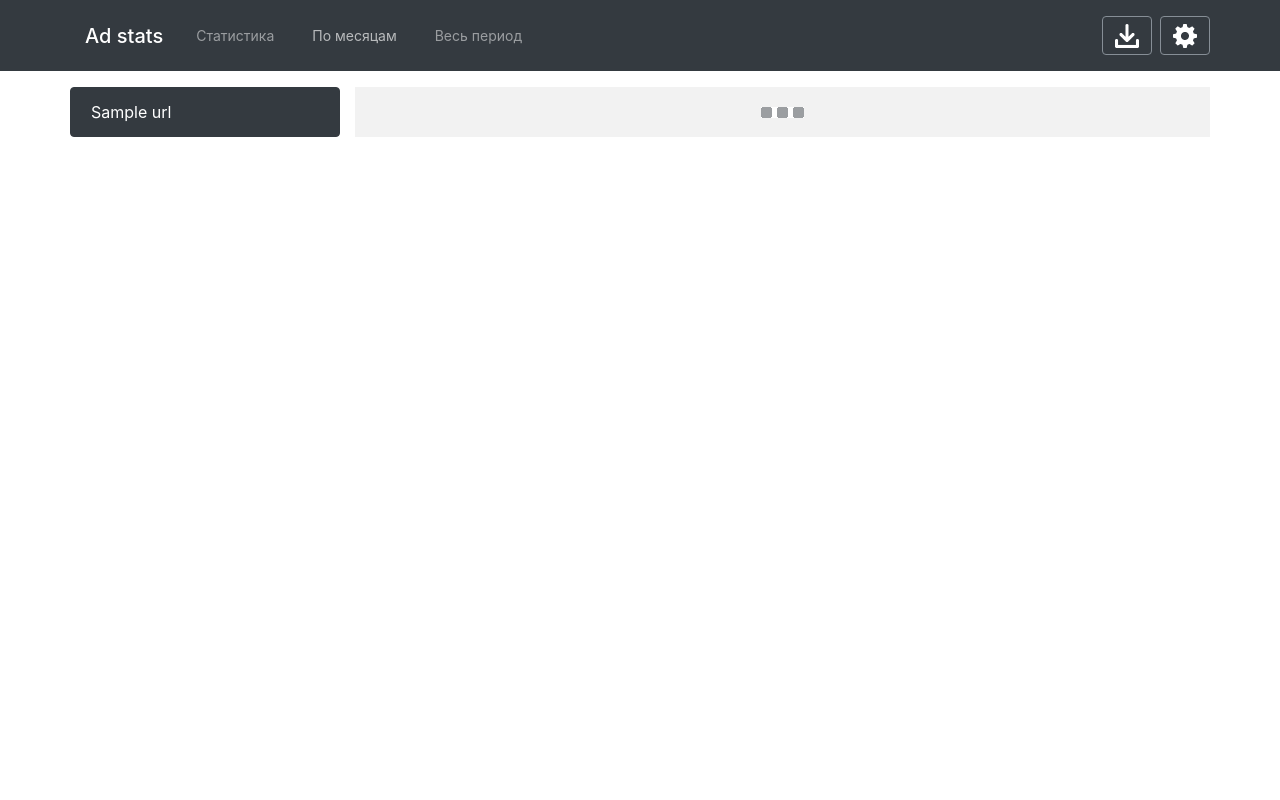
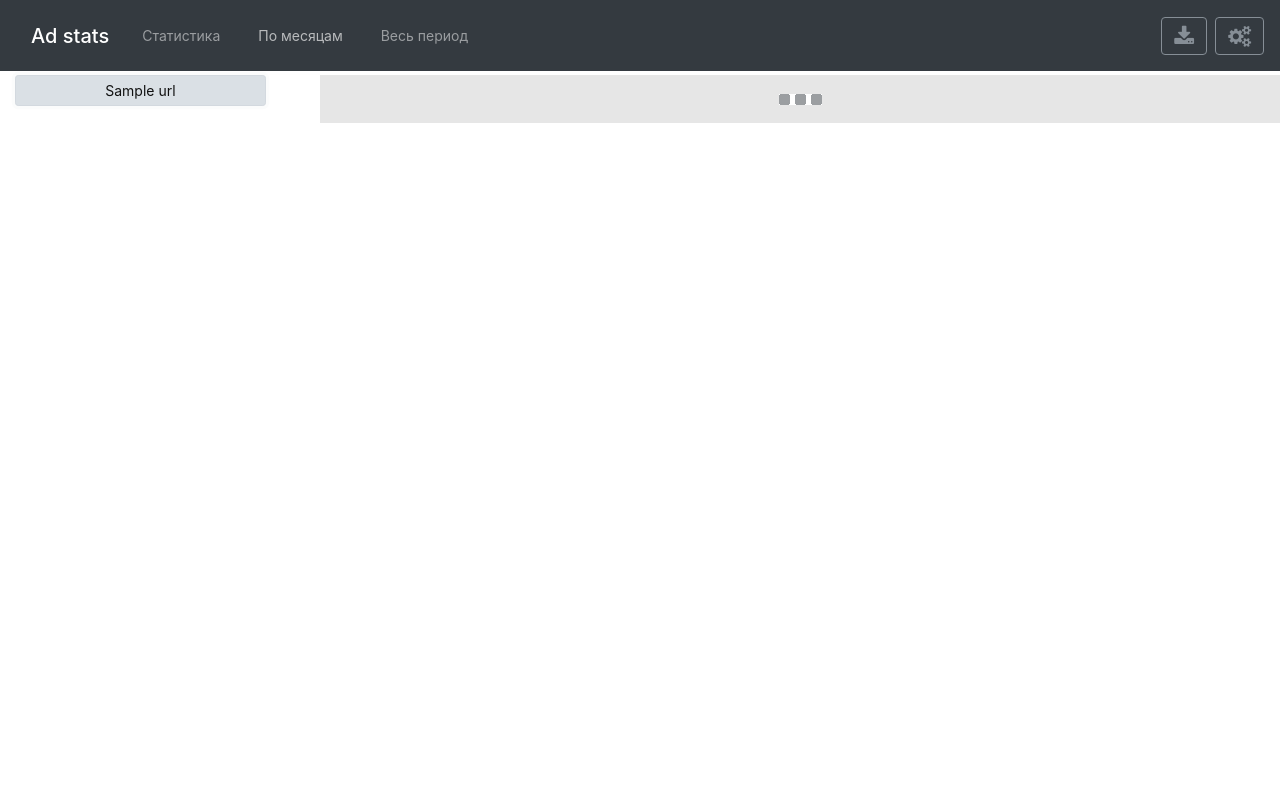
Before and after one commit to alchster/ad-stats, a Python web app: template web/templates/months.html in a window 1280 px wide. Run offline with Jinja, Linux system fonts and the light colour scheme; the template is opened without the code that fills it: most values are stand-ins (such as "Sample title", 1, 10 or a date in 2020); some libraries are stand-ins or nearby versions.

Commit message:
re-designed html

```diff
--- a/server/views.py
+++ b/server/views.py
@@ -63,7 +63,7 @@ def prepare():
     with bp.reader as reader:
         bp.separator = URLs.separate(current_app.db.session, reader)
     bp.reader = None
-    return render_template("prepare.html", urls=bp.separator)
+    return render_template("prepare.html", separator=bp.separator)
 
 
 @bp.route("/update")
--- a/web/static/css/main.css
+++ b/web/static/css/main.css
@@ -1,20 +1,7 @@
-html{
+html, body{
 	height:100%;
-	overflow-y:scroll;
 }
-body{
-  min-height:100%;
-  width:100%;
-/*  display:table;*/
-}
-li.list-group-item{
-  background-color: #000;
-  background-color: rgba(0,0,0,.05);
-}
-li.list-group-item.active{
-  background-color: #343a40;
-  border-color: #343a40;
-}
+
 input[type=range]{
   -webkit-appearance:none;
   -moz-appearance:none;
--- a/web/static/js/main.js
+++ b/web/static/js/main.js
@@ -6,6 +6,7 @@ var $rows = null;
 var rowsLen = null;
 var $tableFooter = null;
 var page = $("body").data("name");
+var $currentStatMember =  null;
 
 function sum(arr) {
   return arr.reduce(function(a, b) { return a + b; }, 0);
@@ -87,15 +88,20 @@ function getAjaxOpts(url, doAfter) {
 	};
 }
 
-$(".stat-member").click(function(ev) {
+$("#list-members .stat-member").click(function(ev) {
   var url, after;
+  if ($currentStatMember)
+    $currentStatMember.removeClass("active");
+  $currentStatMember = $(this);
+  $currentStatMember.addClass("active");
+
   switch (page) {
     case "index":
-      url = "stat/" + $(ev.target).data("name");
+      url = "stat/" + $currentStatMember.data("name");
       doAfter = setSlider;
       break;
     default:
-      url = "stat/" + $(ev.target).data("name");
+      url = "stat/" + $currentStatMember.data("name");
       doAfter = updateTable;
   }
   $.ajax(getAjaxOpts(url, doAfter));
@@ -117,6 +123,11 @@ $slider.on("input change", function(ev) {
   lastDays = -ev.target.value;
   showLastDays();
 });
+
+/*
+$("#list-members .list-group-item").click(function(){
+});
+*/
 
 $("#fetch").click(function() {
   var progressBar = $("#progress-bar");
@@ -152,9 +163,18 @@ $("#fetch").click(function() {
   }
 });
 
+$('[data-toggle=offcanvas]').click(function() {
+  console.log("sidebar toggle");
+  $("#side-panel").css("display:", "block!important");
+  $("#side-panel").css("width:", "100%!important");
+
+  $("#main").css("display:", "none!important");
+  $("#main").css("width:", "0%!important");
+});
+
 $(document).ready(function() {
   $(".navbar-nav .nav-item").removeClass("active");
   $("a[href$=" + page + "]").addClass("active");
-	$("#list-members .list-group-item").first().click();
+	$("#list-members .stat-member").first().click();
   $(".navbar-nav .disabled a").click(function() {return false;});
 });
--- a/web/templates/_base.html
+++ b/web/templates/_base.html
@@ -6,12 +6,14 @@
   <meta charset="utf-8">
   <meta name="viewport" content="width=device-width, initial-scale=1, shrink-to-fit=no">
   <link rel="stylesheet" href="https://maxcdn.bootstrapcdn.com/bootstrap/4.0.0-beta.2/css/bootstrap.min.css" integrity="sha384-PsH8R72JQ3SOdhVi3uxftmaW6Vc51MKb0q5P2rRUpPvrszuE4W1povHYgTpBfshb" crossorigin="anonymous">
+  <link rel="stylesheet" href="https://maxcdn.bootstrapcdn.com/font-awesome/4.7.0/css/font-awesome.min.css" integrity="sha384-wvfXpqpZZVQGK6TAh5PVlGOfQNHSoD2xbE+QkPxCAFlNEevoEH3Sl0sibVcOQVnN" crossorigin="anonymous">
   <link rel="stylesheet" href="css/main.css">
 </head>
 
 <body data-name="{% block page %}{% endblock %}">
+
   <nav id="nav-main" class="navbar navbar-expand-lg navbar-dark bg-dark">
-    <div class="container">
+    <div class="container-fluid">
       <div class="navbar-header mr-auto">
         <button class="navbar-toggler" type="button" data-toggle="collapse" data-target="#main-menu" aria-controls="main-menu" aria-expanded="false" aria-label=""><span class="navbar-toggler-icon"></span></button>
         <span class="navbar-brand mb-0 h1">Ad stats</span>
@@ -28,12 +30,12 @@
         <ul class="nav navbar-nav row">
           <li class="nav-item mr-2">
             <a class="btn btn-outline-secondary my-1" href="fetch">
-              <img src="img/download-white.png" alt="Обновить">
+              <i class="fa fa-download fa-lg"></i>
             </a>
           </li>
           <li class="nav-item">
             <a class="btn btn-outline-secondary my-1" href="config">
-              <img src="img/cogwheel-white.png" alt="Настройки">
+              <i class="fa fa-cogs fa-lg"></i>
             </a>
           </li>
         </ul>
@@ -41,11 +43,33 @@
     </div>
   </nav>
 
-  <div class="container justify-content-center mt-3">
+  <div class="wrapper container-fluid my-1">
+  <!--  <div class="container justify-content-center my-1"> -->
+    <div class="row row-offcanvas row-offcanvas-left">
+  <!-- sidebar -->
+      <div class="col-md-3 sidebar-offcanvas d-none d-md-block" id="side-panel">
+        {% if urls is not none %}
+        <ul class="nav nav-stacked flex-column col-11" id="list-members">
+          {% for url in urls %}
+          <li class="nav-item btn btn-sm btn-light stat-member mb-1" data-name="{{ url.table }}">{{ url.name }}</li>
+          {% endfor %}
+        </ul>
+        {% endif %}
+        <div class="d-none">
+          <a href="#" data-toggle="offcanvas"><i class="fa fa-navicon fa-lg"></i></a>
+        </div>
+      </div>
+  <!-- sidebar -->
+      <div class="col-md-9 col-12" id="main">
+        <div id="content">
+          {% block content %}
+          {% endblock %}
+        </div>
+        <div class="modal-block"></div>
+      </div>
+    </div>
 
-    {% block content %} {% endblock %}
-
-  </div>
+  </div> <!-- .wrapper.container-fluid -->
 
   <script src="https://code.jquery.com/jquery-3.2.1.min.js" integrity="sha256-hwg4gsxgFZhOsEEamdOYGBf13FyQuiTwlAQgxVSNgt4=" crossorigin="anonymous"></script>
   <script src="https://cdnjs.cloudflare.com/ajax/libs/popper.js/1.12.3/umd/popper.min.js" integrity="sha384-vFJXuSJphROIrBnz7yo7oB41mKfc8JzQZiCq4NCceLEaO4IHwicKwpJf9c9IpFgh" crossorigin="anonymous"></script>
--- a/web/templates/months.html
+++ b/web/templates/months.html
@@ -2,22 +2,10 @@
 {% block title %}Месяцы - Ad stats{% endblock %}
 {% block page %}months{% endblock %}
 {% block content %}
-<div class="row">
-  <ul class="col-sm-6 col-md-3 list-group" id="list-members">
-    {% for url in urls %}
-    <li class="list-group-item stat-member" data-name="{{ url.table }}">{{ url.name }}</li>
-    {% endfor %}
-  </ul>
-  <div class="col">
-    <div class="row my-4">
-      <!--
-        <input type="range" name="last-days" min="0" max="0" value="0" />
-      -->
-    </div>
-    <div>
-      <div id="stat-table"></div>
-      <div class="modal-block"></div>
-    </div>
-  </div>
+<div class="row my-4">
+</div>
+<div>
+  <div id="stat-table"></div>
+  <div class="modal-block"></div>
 </div>
 {% endblock %}
```
Also changed, not shown: web/templates/all.html (+2 -12 lines), web/templates/index.html (+1 -11 lines), web/templates/prepare.html (+5 -2 lines).
